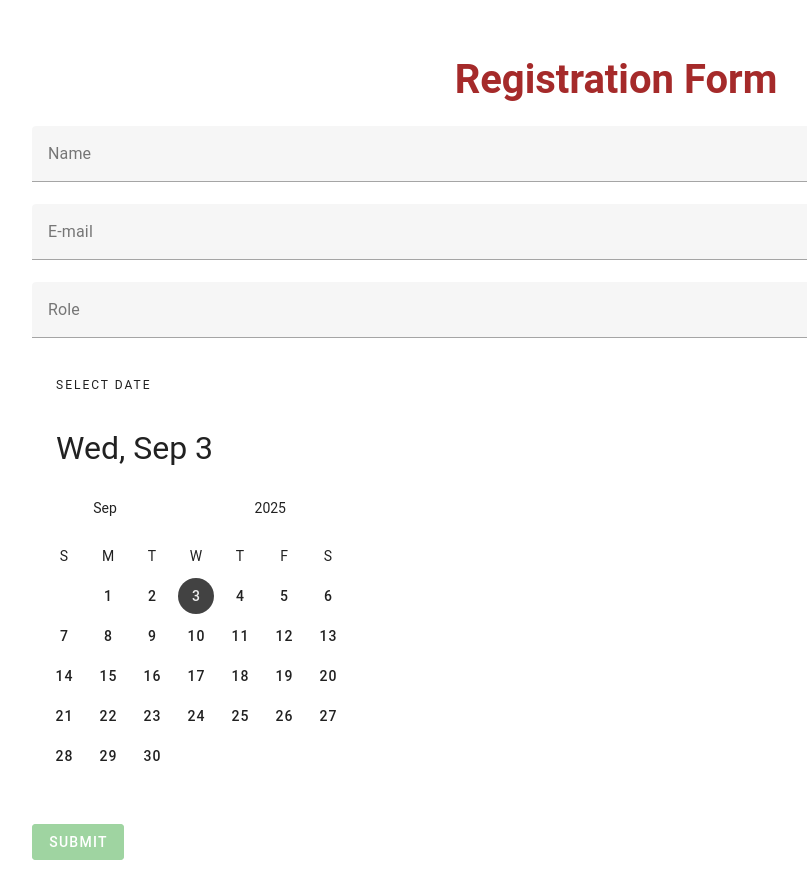
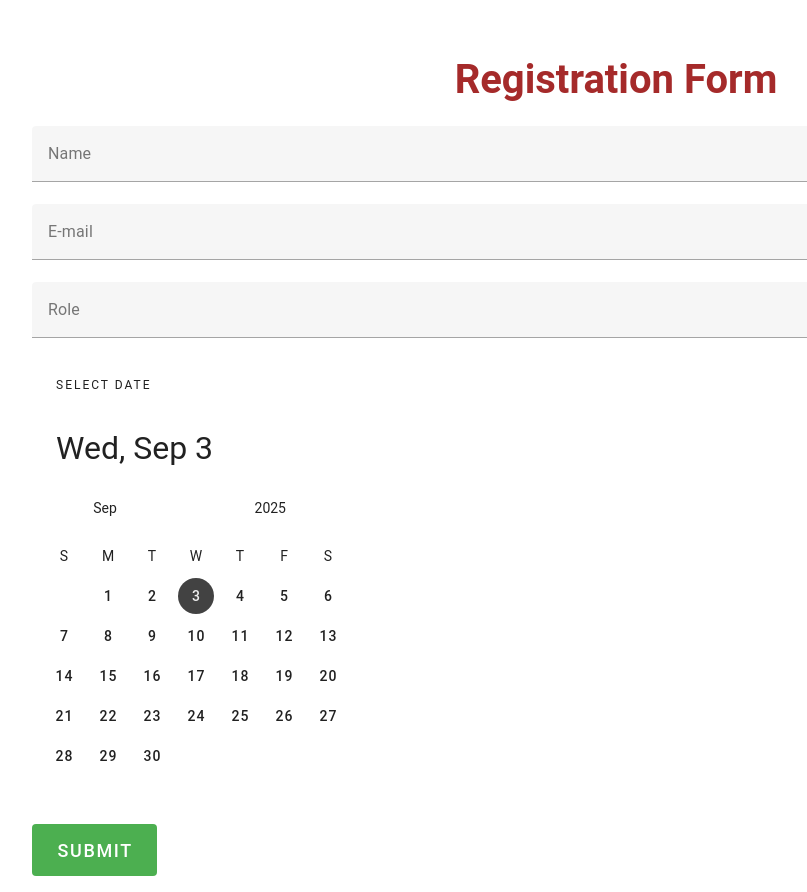
Before and after one commit to Ruukshan/vue-form-app, a Vue app: page / in a window 1280 px wide. Shown: the whole page, without its empty margins (24-831 px from the left). Built offline with nearby package versions, Linux system fonts and the light colour scheme; a small style sheet from the web is missing.

Commit message:
Adding submit button and set up date validations

```diff
--- a/src/components/FormPage.vue
+++ b/src/components/FormPage.vue
@@ -1,6 +1,6 @@
 <template>
 <h1>Registration Form</h1>
-  <v-form v-model="valid">
+  <v-form v-model="valid" @submit.prevent="submit">
     <v-container>
           <v-text-field
             v-model="name"
@@ -24,13 +24,18 @@
           ></v-select>
           <v-date-picker
             v-model="date"
+            :rules="dateRules"
             label="Date picker"
             required
           ></v-date-picker>
           <v-btn
-            :disabled="!valid"
+            :disabled="loading"
+            :loading="loading"
             color="success"
             class="mr-4"
+            size= "x-large"
+            variant="flat"
+            @click="submit"
           >
             Submit
           </v-btn>
@@ -81,9 +86,24 @@
           return 'Selecting role is required.'
         }
       ],
-      date: '',
       date: (new Date(Date.now() - (new Date()).getTimezoneOffset() * 60000)).toISOString().substr(0, 10),
+      dateRules: [
+        value => {
+          if (value) return true
+
+          return 'Selecting date is required.'
+        },
+      ],
+      loading: false,
     }),
+    methods: {
+      submit () {
+        this.loading = true
+        setTimeout(() => {
+          this.loading = false
+        }, 2000)
+      }
+    },
   }
 </script>
 <style scoped>
```
